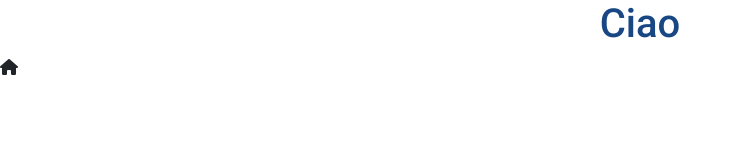
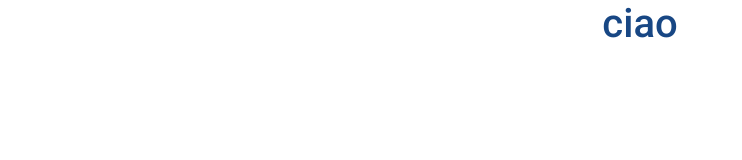
Before and after one commit to ManuelMaisano/vite-yu-gi-oh, a Vue app: page / in a window 1280 px wide. Shown: the top 160 px of the page, without its empty margins (0-742 px from the left). Built offline with nearby package versions, Linux system fonts and the light colour scheme.

Commit message:
frist commit {prova}

```diff
--- a/src/App.vue
+++ b/src/App.vue
@@ -1,11 +1,16 @@
 <template>
-  <h1 class="text-center">Ciao</h1>
-  <i class="fa fa-solid fa-home"></i>
+ <h1 class="text-center">{{ store.prova }}</h1>
 </template>
 
 <script>
+import { store } from './store';
   export default {
-    name: 'App'
+    name: 'App',
+    data(){
+      return{
+        store
+      }
+    }
   }
 </script>
 
--- /dev/null
+++ b/src/store.js
@@ -0,0 +1,6 @@
+import {reactive} from 'vue';
+
+
+export const store = reactive({
+    prova: 'ciao'
+});
```
